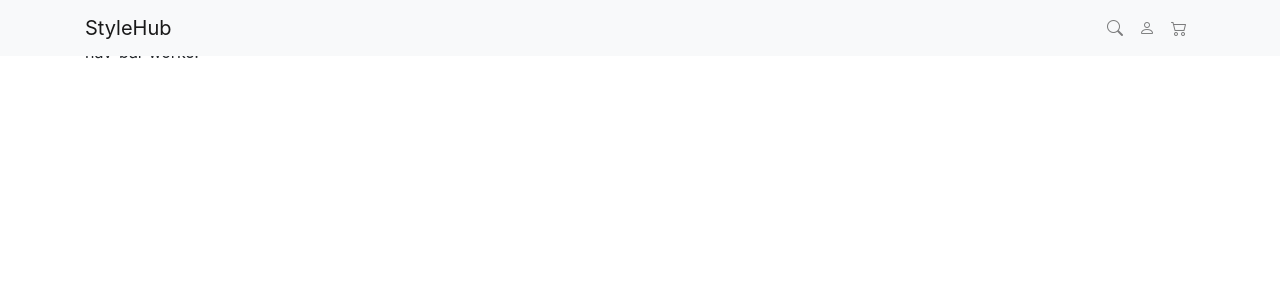
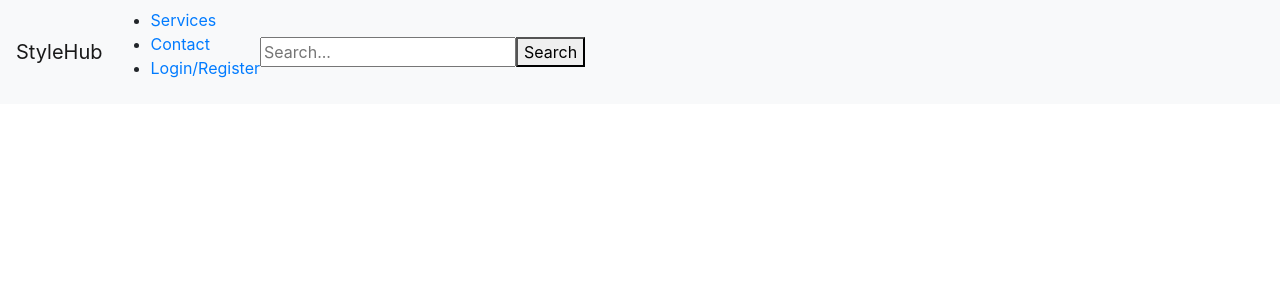
Before and after one commit to josealarconchacon/ShoppingSiteTeam1WF, an Angular app: page /nav-bar in a window 1280 px wide. Shown: the top 300 px of the page. Built offline with nearby package versions, Linux system fonts and the light colour scheme.

Commit message:
update navbar ui

```diff
--- a/src/app/nav-bar/nav-bar.component.html
+++ b/src/app/nav-bar/nav-bar.component.html
@@ -1,37 +1,15 @@
 <!-- Navbar -->
 <nav class="navbar navbar-expand-lg navbar-light bg-light fixed-top">
-  <div class="container">
-    <span class="navbar-brand" routerLink="">StyleHub</span>
+  <span class="navbar-brand" routerLink="">StyleHub</span>
+  <ul class="nav-links">
+    <li><a href="#">Services</a></li>
 
-    <button
-      class="navbar-toggler"
-      type="button"
-      data-bs-toggle="collapse"
-      data-bs-target="#navbarTogglerDemo02"
-      aria-controls="navbarTogglerDemo02"
-      aria-expanded="false"
-      aria-label="Toggle navigation"
-    >
-      <span class="navbar-toggler-icon"></span>
-    </button>
-    <div class="collapse navbar-collapse" id="navbarTogglerDemo02">
-      <ul class="nav navbar-nav ml-auto">
-        <li class="nav-item">
-          <a class="nav-link" href="#"><i class="bi bi-search"></i></a>
-        </li>
-        <li class="nav-item">
-          <a routerLink="login" class="nav-link" href="#"
-            ><i class="bi bi-person"></i
-          ></a>
-        </li>
-        <li class="nav-item">
-          <nav>
-            <a class="nav-link" href="#"><i class="bi bi-cart2"></i></a>
-          </nav>
-        </li>
-      </ul>
-    </div>
+    <li><a href="#">Contact</a></li>
+    <li><a routerLink="login" href="#">Login/Register</a></li>
+  </ul>
+  <div class="search-bar">
+    <input type="text" placeholder="Search..." />
+    <button type="submit">Search</button>
   </div>
 </nav>
-
 <p>nav-bar works!</p>
```
